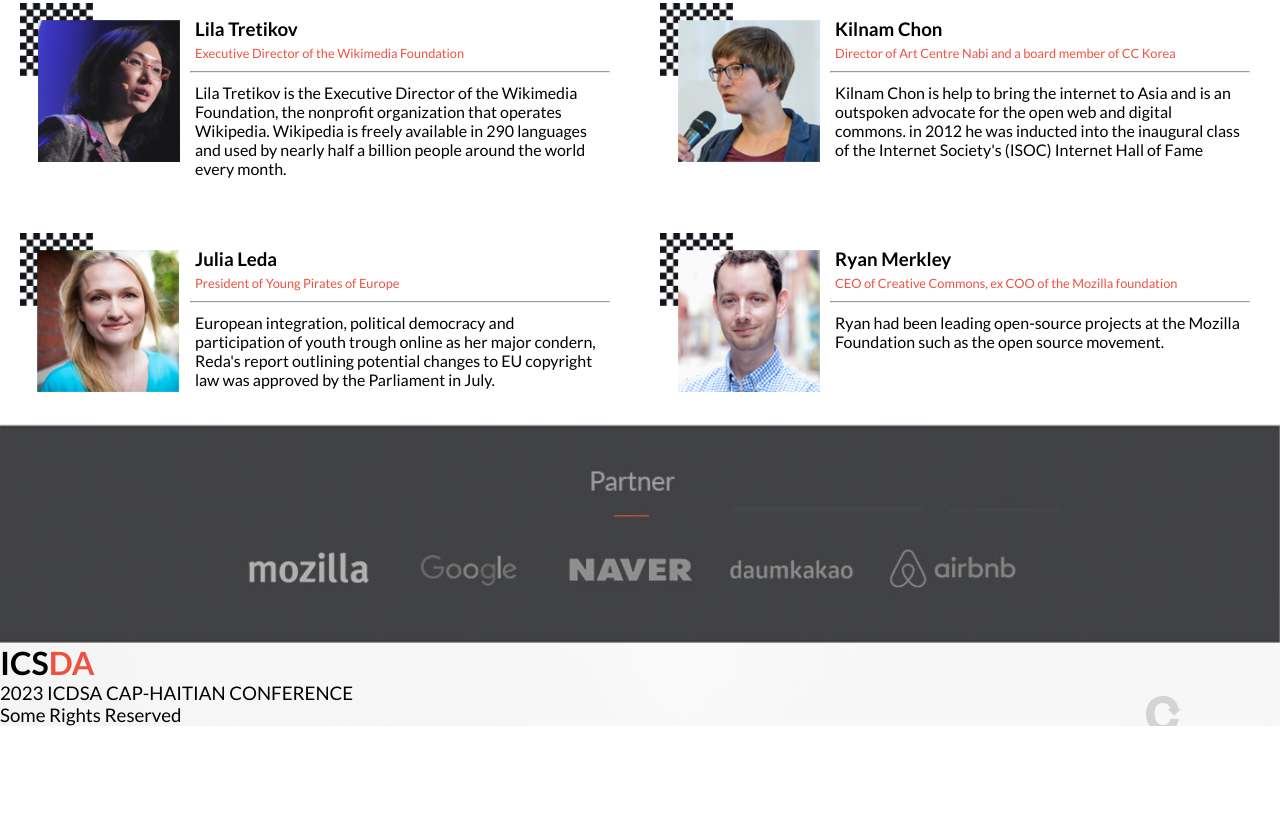
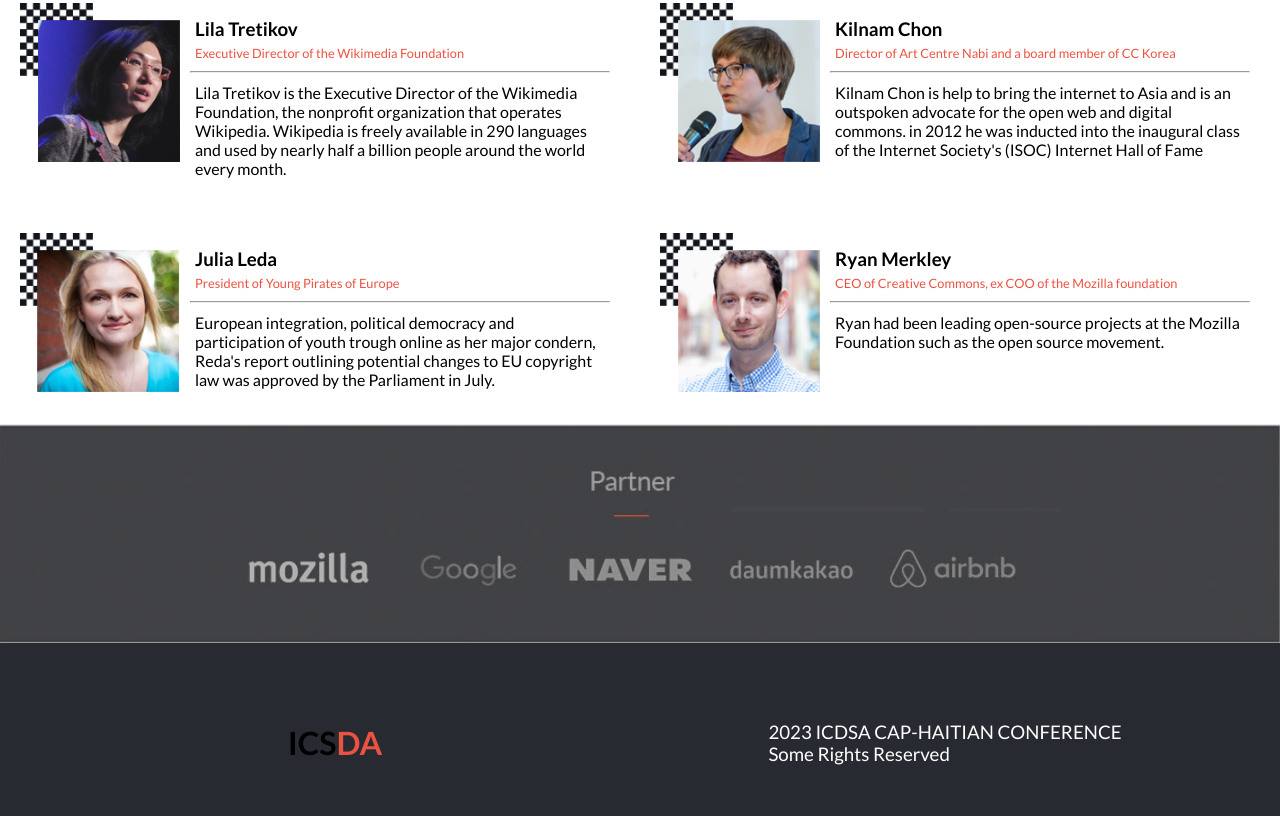
Before and after one commit to IsmailChangezi/conference-event, a website: page index.html in a window 1280 px wide. Shown: the part 1649-2465 px from the top of the page. Before the commit the page ends 2375 px from the top, so only its background shows below. Drawn offline with Linux system fonts and the light colour scheme.

Commit message:
Update Style.css

```diff
--- a/style.css
+++ b/style.css
@@ -28,13 +28,15 @@
 }
 
 .lower-nav-ul.show {
+  position: fixed;
+  top: 0;
   display: flex;
   flex-direction: column;
   align-items: center;
   justify-content: center;
   width: 100vw;
   height: 100vh;
-  background-color: rgba(66, 65, 70, 0.4);
+  background-color: rgba(66, 65, 70);
   margin-top: 0;
 }
 
@@ -88,6 +90,7 @@
 }
 
 .fa-xmark {
+  position: fixed;
   display: none;
 }
 
@@ -357,6 +360,24 @@
   background-size: 100% auto;
 }
 
+.index-footer {
+  width: 100%;
+  height: 200px;
+  background-color: #272a31;
+  display: flex;
+  justify-content: center;
+  padding: 30px;
+}
+
+.index-footer-div {
+  display: flex;
+  justify-content: center;
+  align-items: center;
+  width: 100%;
+  text-align: left;
+  color: #fff;
+}
+
 .about-footer {
   width: 100%;
   height: 200px;
```
